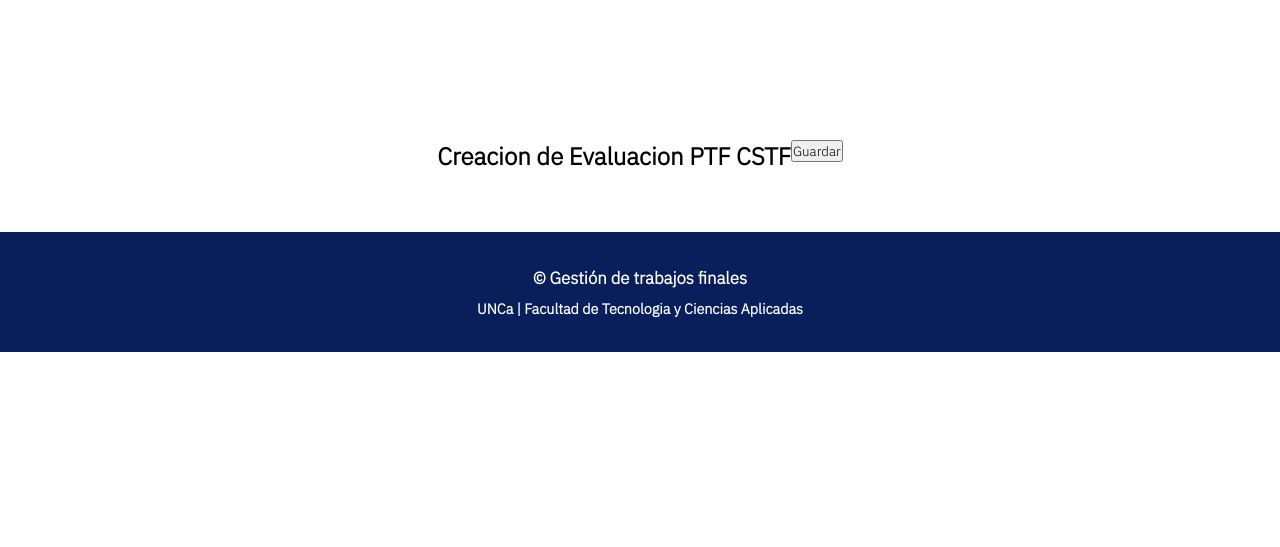
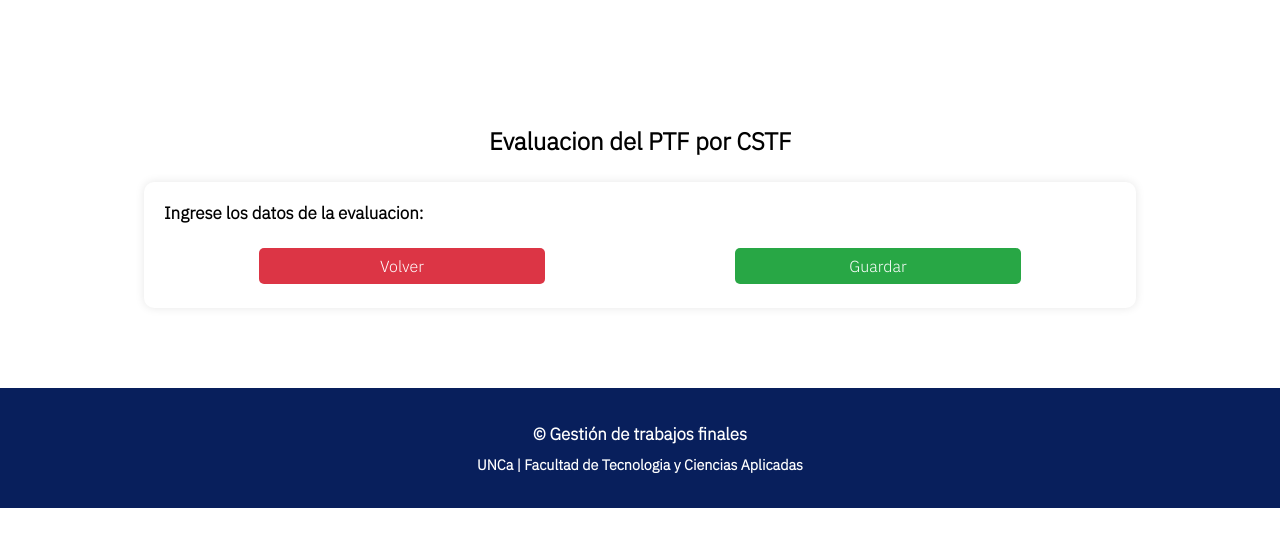
Before and after one commit to PaulaRojasFrias/laboratorio-prog3, a Django app: page /dictamenes/evaluacion_ptf_cstf_lista/ in a window 1280 px wide. Shown: the part 100-647 px from the top of the page. Run offline with Django 4.2, Linux system fonts and the light colour scheme; some libraries are stand-ins or nearby versions.

Commit message:
permisos

```diff
--- a/dictamenes/templates/evaluacion_ptf_cstf_form.html
+++ b/dictamenes/templates/evaluacion_ptf_cstf_form.html
@@ -1,18 +1,30 @@
 {% extends "base.html" %}
-{% block titulo %}Creacion de Evaluacion PTF CSTF{% endblock %}
+{% load static %}
+{% block titulo %}Evaluacion por CSTF{% endblock %}
+{% block extra_css %}
+ <link href="{% static 'css/form.css' %}" rel="stylesheet" >
+{% endblock %}
 {% block contenido %}
   <main>
-        <h1>Creacion de Evaluacion PTF CSTF</h1>
-        <form method="post" enctype="multipart/form-data">
+    <div class='contenedorPrincipal'>
+      <h1>Evaluacion del PTF por CSTF</h1>
+      <div class='contenerdorForm'>
+        <p>Ingrese los datos de la evaluacion:</p>
+        <form method="POST" enctype="multipart/form-data">
           {% for field in form %}
             <div class="campo">
               {{ field.errors }}
-                {{ field.label_tag }} {{ field }}
+              <label for="{{ field.id_for_label }}" class="campoLabel">{{ field.label_tag }}</label>
+              {{ field }}
             </div><br>
           {% endfor %}
           {% csrf_token %}
-          <input type="submit" value="Guardar">
+          <div class='botones'>
+            <button class='BotonCancelar'><a href="{% url 'proyecto_trabajo_final:proyecto_detalle' proyectoId %}">Volver</a></button>
+            <input class='botonGuardar' type="submit" value="Guardar">
+          </div>
         </form>
-
+      </div>
+    </div>
   </main>
 {% endblock %}
--- a/dictamenes/urls.py
+++ b/dictamenes/urls.py
@@ -7,7 +7,7 @@ urlpatterns = [
     # URLs para EvaluacionPTF_CSTF
     path('evaluacion_ptf_cstf_lista/', views.evaluacion_ptf_cstf_lista, name='evaluacion_ptf_cstf_lista'),
     path('evaluacion_ptf_cstf_detalle/<int:pk>/', views.evaluacion_ptf_cstf_detalle, name='evaluacion_ptf_cstf_detalle'),
-    path('evaluacion_ptf_cstf_create/', views.evaluacion_ptf_cstf_create, name='evaluacion_ptf_cstf_create'),
+    path('evaluacion_ptf_cstf_create/create/<int:pk>/', views.evaluacion_ptf_cstf_create, name='evaluacion_ptf_cstf_create'),
     path('evaluacion_ptf_cstf_edit/<int:pk>/', views.evaluacion_ptf_cstf_edit, name='evaluacion_ptf_cstf_edit'),
     path('evaluacion_ptf_cstf_delete/<int:pk>/', views.evaluacion_ptf_cstf_delete, name='evaluacion_ptf_cstf_delete'),
 
--- a/dictamenes/views.py
+++ b/dictamenes/views.py
@@ -1,6 +1,8 @@
 from django.shortcuts import render, redirect, get_object_or_404
 from django.urls import reverse
 from django.contrib import messages
+
+from proyecto_trabajo_final.models import ProyectoFinal
 from .forms import EvaluacionPTF_CSTFForm, EvaluacionPTF_TEForm, EvaluacionITFForm
 from .models import EvaluacionPTF_CSTF, EvaluacionPTF_TE, EvaluacionITF
 # Create your views here.
@@ -9,20 +11,22 @@ from .models import EvaluacionPTF_CSTF, EvaluacionPTF_TE, EvaluacionITF
 def evaluacion_ptf_cstf_lista(request):
     evaluaciones = EvaluacionPTF_CSTF.objects.all()
     return render(request, 'evaluacion_ptf_cstf_form.html', {'evaluaciones': evaluaciones})
+
 def evaluacion_ptf_cstf_detalle(request, pk):
     evaluacion = get_object_or_404(EvaluacionPTF_CSTF, pk=pk)
     return render(request, 'evaluacion_ptf_cstf_detalle.html', {'evaluacion': evaluacion})
-def evaluacion_ptf_cstf_create(request):
+
+def evaluacion_ptf_cstf_create(request, pk):
     nueva_evaluacion = None
     if request.method == 'POST':
         evaluacion_form = EvaluacionPTF_CSTFForm(request.POST, request.FILES)
         if evaluacion_form.is_valid():
             nueva_evaluacion = evaluacion_form.save()
-
             return redirect('dictamenes:evaluacion_ptf_cstf_detalle', pk=nueva_evaluacion.pk)
     else:
         evaluacion_form = EvaluacionPTF_CSTFForm()
-    return render(request, 'evaluacion_ptf_cstf_form.html', {'form': evaluacion_form})
+    return render(request, 'evaluacion_ptf_cstf_form.html', {'form': evaluacion_form, 'proyectoId':pk})
+
 def evaluacion_ptf_cstf_edit(request, pk):
     evaluacion = get_object_or_404(EvaluacionPTF_CSTF, pk=pk)
     if request.method == 'POST':
@@ -33,6 +37,7 @@ def evaluacion_ptf_cstf_edit(request, pk):
     else:
         evaluacion_form = EvaluacionPTF_CSTFForm(instance=evaluacion)
     return render(request, 'evaluacion_ptf_cstf_form.html', {'form': evaluacion_form})
+
 def evaluacion_ptf_cstf_delete(request, pk):
     evaluacion = get_object_or_404(EvaluacionPTF_CSTF, pk=pk)
     if request.method == 'POST':
@@ -44,14 +49,15 @@ def evaluacion_ptf_cstf_delete(request, pk):
 
 
 
-
 # Vistas para EvaluacionPTF_TE
 def evaluacion_ptf_te_lista(request):
     evaluaciones = EvaluacionPTF_TE.objects.all()
     return render(request, 'evaluacion_ptf_te_form.html', {'evaluaciones': evaluaciones})
+
 def evaluacion_ptf_te_detalle(request, pk):
     evaluacion = get_object_or_404(EvaluacionPTF_TE, pk=pk)
     return render(request, 'evaluacion_ptf_te_detalle.html', {'evaluacion': evaluacion})
+
 def evaluacion_ptf_te_create(request):
     nueva_evaluacion = None
     if request.method == 'POST':
@@ -63,6 +69,7 @@ def evaluacion_ptf_te_create(request):
     else:
         evaluacion_form = EvaluacionPTF_TEForm()
     return render(request, 'evaluacion_ptf_te_form.html', {'form': evaluacion_form})
+
 def evaluacion_ptf_te_edit(request, pk):
     evaluacion = get_object_or_404(EvaluacionPTF_TE, pk=pk)
     if request.method == 'POST':
@@ -74,6 +81,7 @@ def evaluacion_ptf_te_edit(request, pk):
     else:
         evaluacion_form = EvaluacionPTF_TEForm(instance=evaluacion)
     return render(request, 'evaluacion_ptf_te_form.html', {'form': evaluacion_form})
+
 def evaluacion_te_delete(request, pk):
     evaluacion = get_object_or_404(EvaluacionPTF_TE, pk=pk)
     if request.method == 'POST':
@@ -87,9 +95,11 @@ def evaluacion_te_delete(request, pk):
 def evaluacion_itf_lista(request):
     evaluaciones = EvaluacionITF.objects.all()
     return render(request, 'evaluacion_itf_form.html', {'evaluaciones': evaluaciones})
+
 def evaluacion_itf_detalle(request, pk):
     evaluacion = get_object_or_404(EvaluacionITF, pk=pk)
     return render(request, 'evaluacion_itf_detalle.html', {'evaluacion': evaluacion})
+
 def evaluacion_itf_create(request):
     nueva_evaluacion = None
     if request.method == 'POST':
@@ -101,6 +111,7 @@ def evaluacion_itf_create(request):
     else:
         evaluacion_form = EvaluacionITFForm()
     return render(request, 'evaluacion_itf_form.html', {'form': evaluacion_form})
+
 def evaluacion_itf_edit(request, pk):
     evaluacion = get_object_or_404(EvaluacionITF, pk=pk)
     if request.method == 'POST':
@@ -112,6 +123,7 @@ def evaluacion_itf_edit(request, pk):
     else:
         evaluacion_form = EvaluacionITFForm(instance=evaluacion)
     return render(request, 'evaluacion_itf_form.html', {'form': evaluacion_form})
+
 def evaluacion_itf_delete(request, pk):
     evaluacion = get_object_or_404(EvaluacionITF, pk=pk)
     if request.method == 'POST':
--- a/proyecto_trabajo_final/templates/proyecto_trabajo_final/proyecto_detalle.html
+++ b/proyecto_trabajo_final/templates/proyecto_trabajo_final/proyecto_detalle.html
@@ -234,7 +234,7 @@
                 {% if perms.persona.permiso_cstf %}
                     <div class='botonesForm'>
                         <button class='btnVolver btn'><a href="{% url 'proyecto_trabajo_final:cstf_PTFSnoEvaluados' %}">Volver</a></button>
-                        <button class='btnEditar btn'><a href="{% url 'proyecto_trabajo_final:proyecto_edit' proyecto.id %}">Añadir Evaluacion</a></button>
+                        <button class='btnEditar btn'><a href="{% url 'dictamenes:evaluacion_ptf_cstf_create' proyecto.id %}">Añadir Evaluacion</a></button>
                     </div>
                 {% endif %}
 
```
Also changed, not shown: dictamenes/forms.py (+15 -3 lines). Lines whose indentation alone changed are shown as unchanged.
